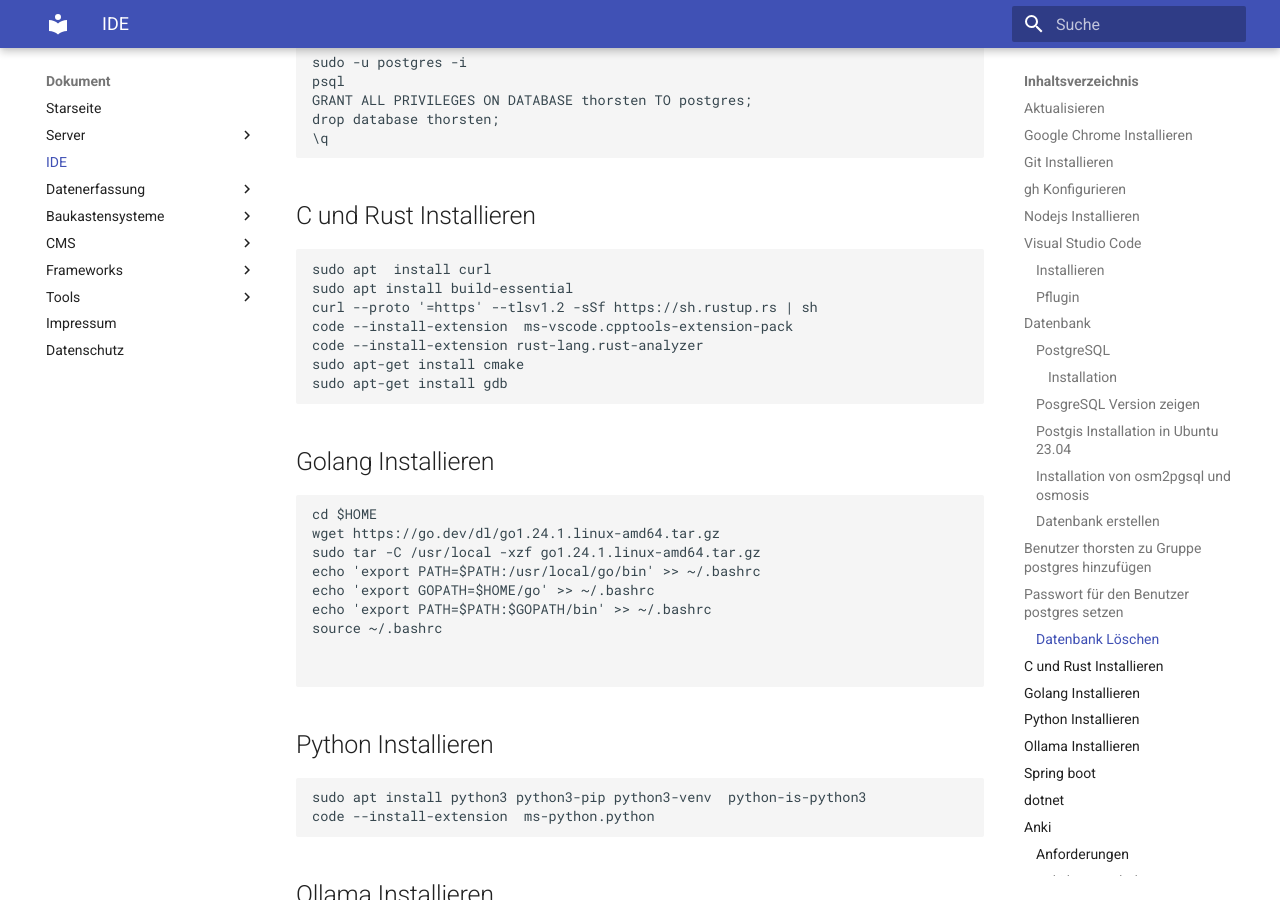
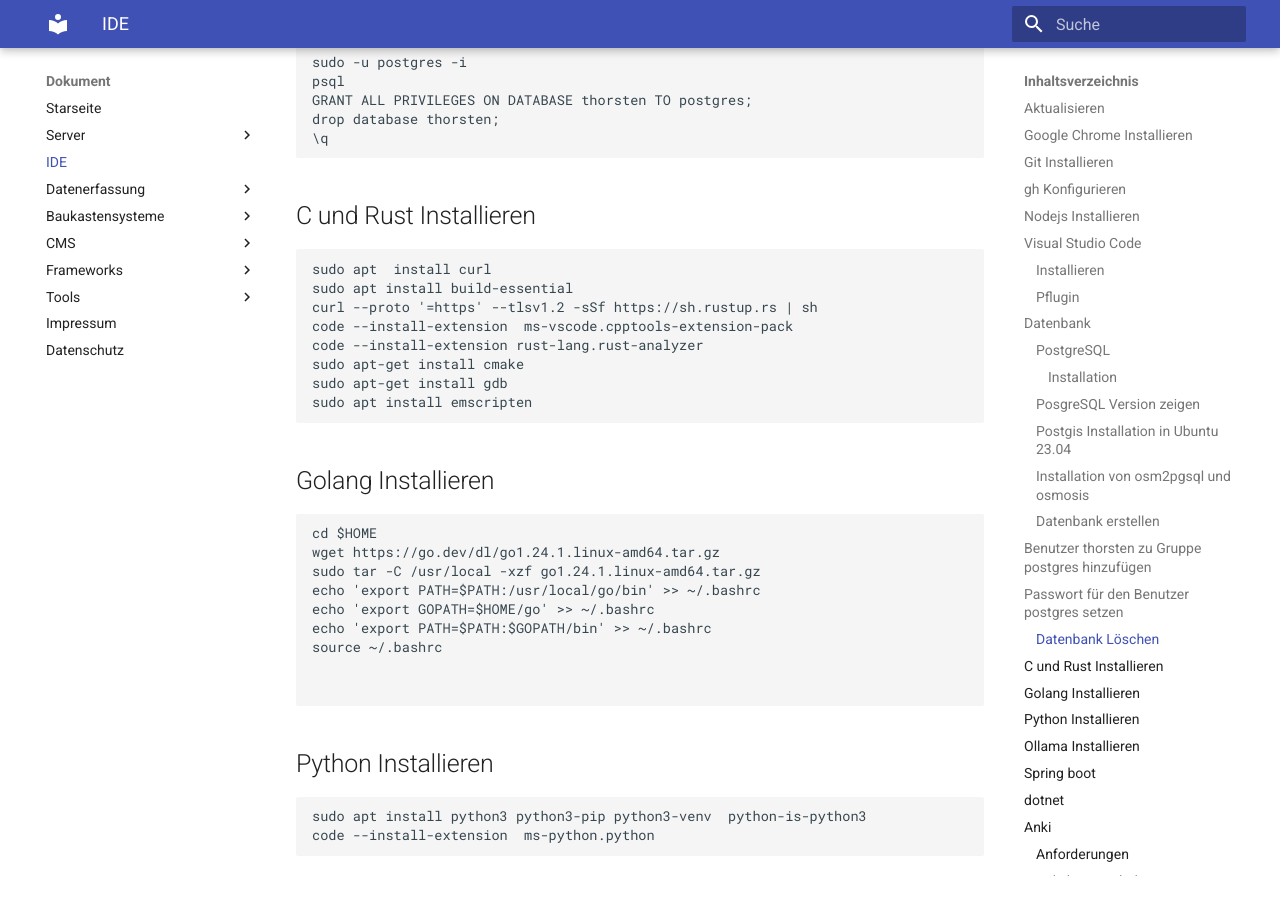
Before and after one commit to thorstenkloehn/dokument, an MkDocs documentation site: the page built from docs/IDE/index.md, in a window 1280 px wide and 900 px high, scrolled down 3016 px. Built offline with MkDocs 1.6.1 and Material for MkDocs 9.7.7, drawn with Linux system fonts in a browser that asks for light colours.

Commit message:
Dokumentation: Hinzufügen von Installationsanweisungen für Emscripten

````diff
--- a/docs/IDE/index.md
+++ b/docs/IDE/index.md
@@ -128,6 +128,7 @@ code --install-extension  ms-vscode.cpptools-extension-pack
 code --install-extension rust-lang.rust-analyzer
 sudo apt-get install cmake
 sudo apt-get install gdb
+sudo apt install emscripten
 ```
 ## Golang Installieren
 ```
````
